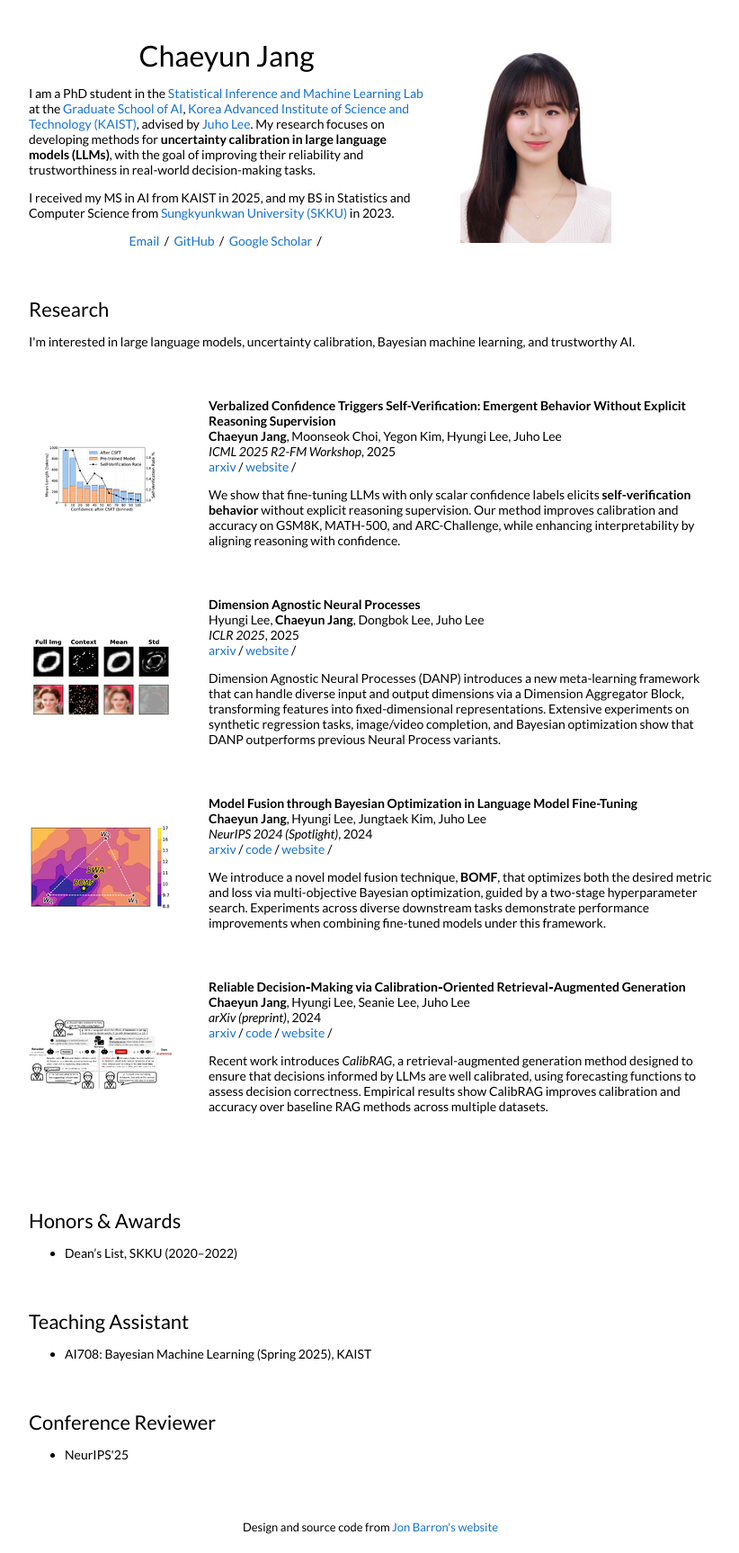
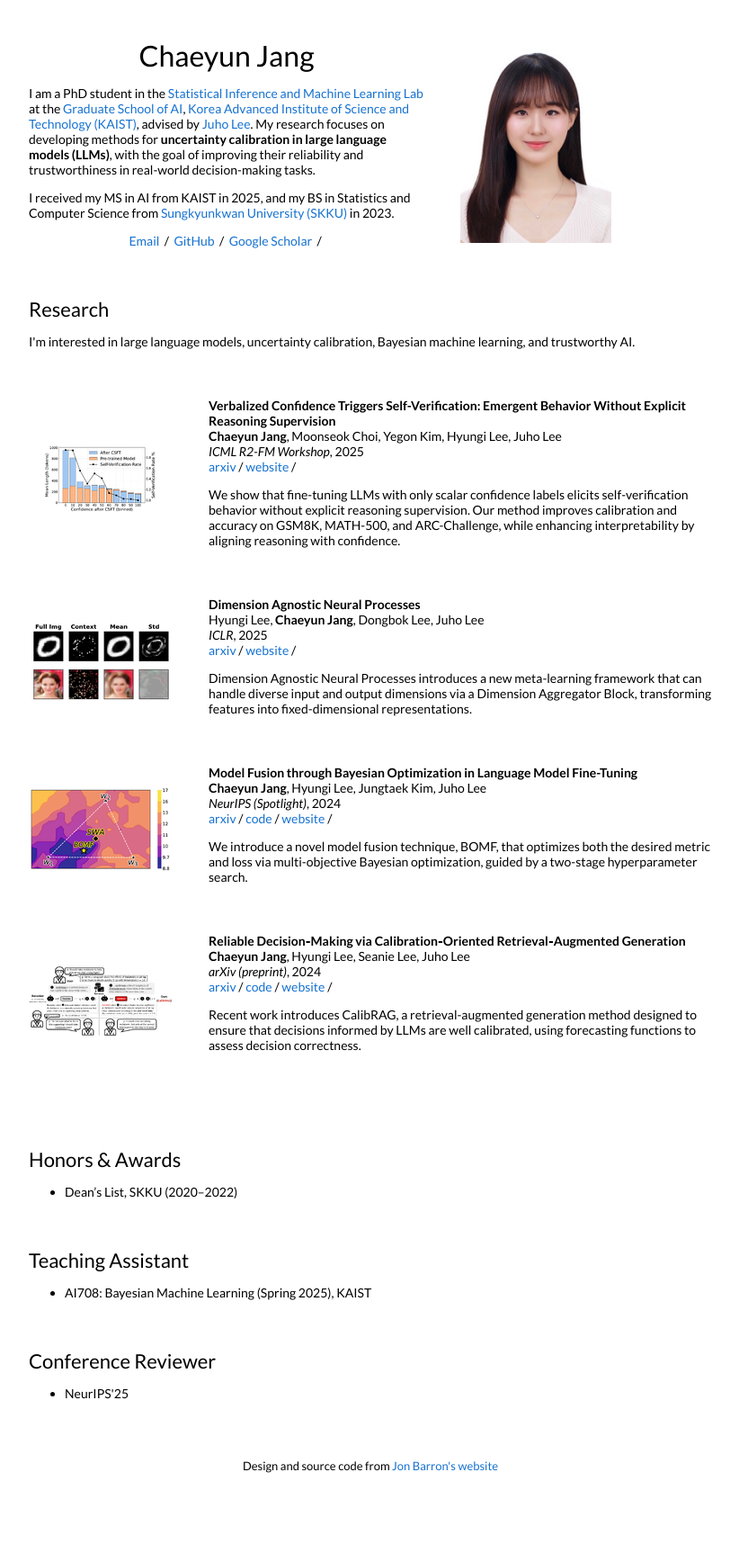
Before and after one commit to chaeyoon-jang/chaeyoon-jang.github.io, a Jekyll site: the page built from _posts/2023-08-28-3dgaussians.markdown, in a window 1280 px wide. Shown: the whole page at 90% size, without its empty margins (228-1050 px from the left). Built offline with Jekyll 4.4.1, drawn with Linux system fonts in a browser that asks for light colours; after the commit the page ends 1658 px from its top, so only the background shows below that.

Commit message:
<Modify> texts

```diff
--- a/_posts/2022-09-30-fuzzy.markdown
+++ b/_posts/2022-09-30-fuzzy.markdown
@@ -6,9 +6,9 @@ image: /images/bomf24.png
 categories: research
 author: "Chaeyun Jang"
 authors: "<strong>Chaeyun Jang</strong>, Hyungi Lee, Jungtaek Kim, Juho Lee"
-venue: "NeurIPS 2024 (Spotlight)"
+venue: "NeurIPS (Spotlight)"
 arxiv: https://arxiv.org/abs/2411.06710
 code: https://github.com/chaeyoon-jang/bomf.git
 website: https://pure.kaist.ac.kr/en/publications/model-fusion-through-bayesian-optimization-in-language-model-fine/
 ---
-We introduce a novel model fusion technique, **BOMF**, that optimizes both the desired metric and loss via multi-objective Bayesian optimization, guided by a two-stage hyperparameter search. Experiments across diverse downstream tasks demonstrate performance improvements when combining fine-tuned models under this framework.
+We introduce a novel model fusion technique, BOMF, that optimizes both the desired metric and loss via multi-objective Bayesian optimization, guided by a two-stage hyperparameter search.
--- a/_posts/2023-03-15-modecfg.markdown
+++ b/_posts/2023-03-15-modecfg.markdown
@@ -6,8 +6,8 @@ image: /images/danp25.png
 categories: research
 author: "Chaeyun Jang"
 authors: "Hyungi Lee, <strong>Chaeyun Jang</strong>, Dongbok Lee, Juho Lee"
-venue: "ICLR 2025"
+venue: "ICLR"
 arxiv: https://arxiv.org/abs/2502.20661
 website: https://pure.kaist.ac.kr/en/publications/dimension-agnostic-neural-processes/
 ---
-Dimension Agnostic Neural Processes (DANP) introduces a new meta-learning framework that can handle diverse input and output dimensions via a Dimension Aggregator Block, transforming features into fixed-dimensional representations. Extensive experiments on synthetic regression tasks, image/video completion, and Bayesian optimization show that DANP outperforms previous Neural Process variants.
+Dimension Agnostic Neural Processes introduces a new meta-learning framework that can handle diverse input and output dimensions via a Dimension Aggregator Block, transforming features into fixed-dimensional representations.
--- a/_posts/2023-08-09-pairwise.markdown
+++ b/_posts/2023-08-09-pairwise.markdown
@@ -11,4 +11,4 @@ arxiv: https://arxiv.org/abs/2411.08891
 code: https://github.com/chaeyoon-jang/calibrag.git
 website: https://arxiv.org/abs/2411.08891
 ---
-Recent work introduces *CalibRAG*, a retrieval-augmented generation method designed to ensure that decisions informed by LLMs are well calibrated, using forecasting functions to assess decision correctness. Empirical results show CalibRAG improves calibration and accuracy over baseline RAG methods across multiple datasets.
+Recent work introduces CalibRAG, a retrieval-augmented generation method designed to ensure that decisions informed by LLMs are well calibrated, using forecasting functions to assess decision correctness.
--- a/_posts/2023-08-28-3dgaussians.markdown
+++ b/_posts/2023-08-28-3dgaussians.markdown
@@ -6,8 +6,8 @@ image: /images/vconf25.png
 categories: research
 author: "Chaeyun Jang"
 authors: "<strong>Chaeyun Jang</strong>, Moonseok Choi, Yegon Kim, Hyungi Lee, Juho Lee"
-venue: "ICML 2025 R2-FM Workshop"
+venue: "ICML R2-FM Workshop"
 arxiv: https://arxiv.org/abs/2506.03723
 website: https://scholar.google.com/citations?view_op=view_citation&hl=ko&user=pFo8UcAAAAAJ&citation_for_view=pFo8UcAAAAAJ:UeHWp8X0CEIC
 ---
-We show that fine-tuning LLMs with only scalar confidence labels elicits **self-verification behavior** without explicit reasoning supervision. Our method improves calibration and accuracy on GSM8K, MATH-500, and ARC-Challenge, while enhancing interpretability by aligning reasoning with confidence.
+We show that fine-tuning LLMs with only scalar confidence labels elicits self-verification behavior without explicit reasoning supervision. Our method improves calibration and accuracy on GSM8K, MATH-500, and ARC-Challenge, while enhancing interpretability by aligning reasoning with confidence.
```
